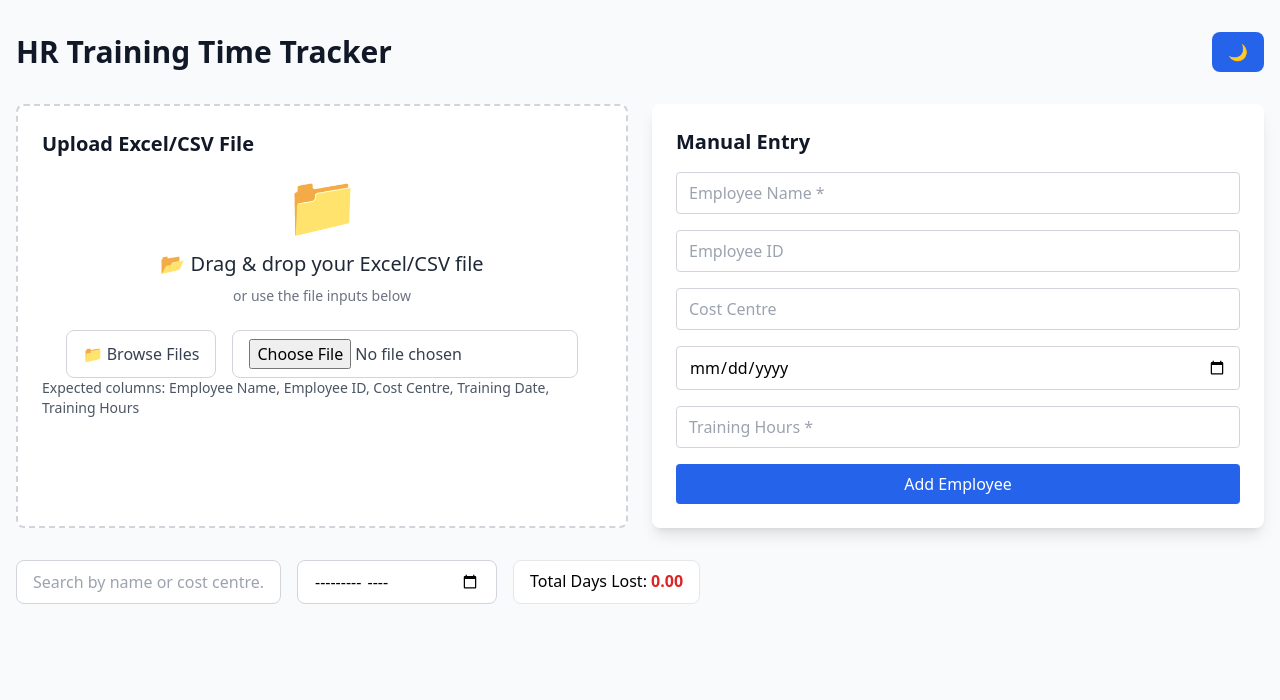
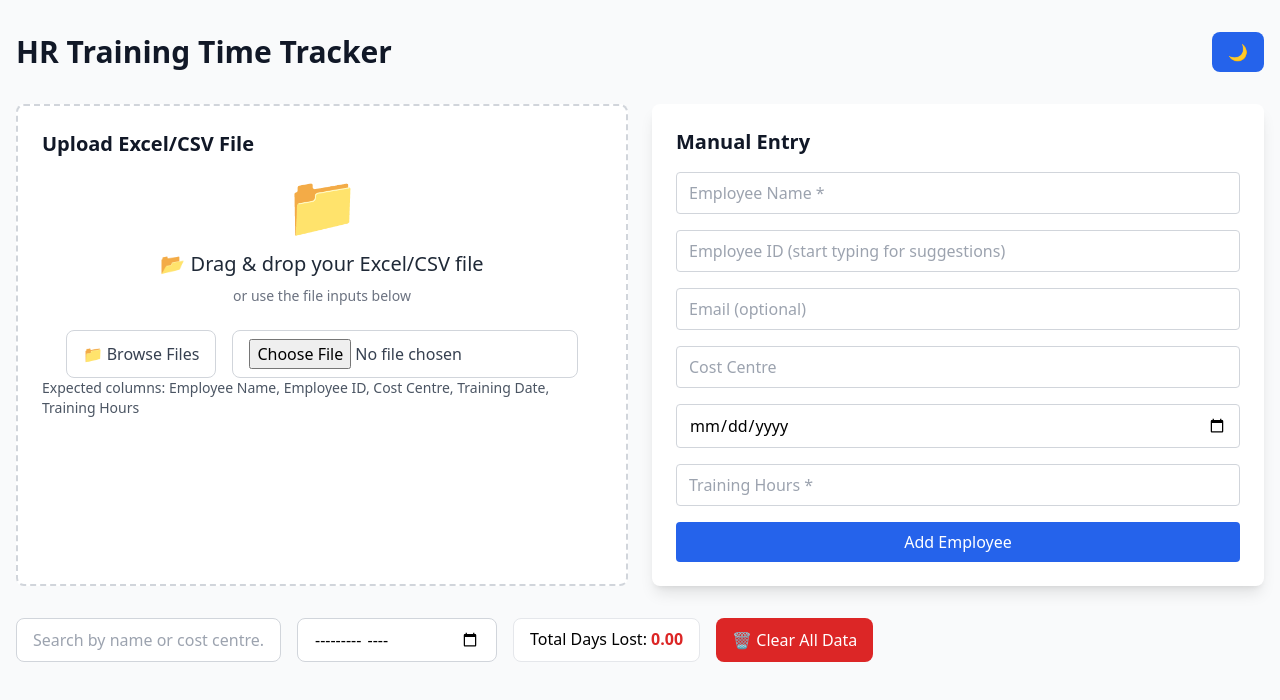
Before and after one commit to FRIEZEWANDABWA/rachael, a React (Create React App) app: page / in a window 1280 px wide. Shown: the top 700 px of the page. Built offline with nearby package versions, Linux system fonts and the light colour scheme.

Commit message:
Add localStorage for persistent data and auto-complete functionality

```diff
--- a/src/App.js
+++ b/src/App.js
@@ -1,4 +1,4 @@
-import React, { useState, useMemo } from 'react';
+import React, { useState, useMemo, useEffect } from 'react';
 import FileUpload from './components/FileUpload';
 import ManualInputForm from './components/ManualInputForm';
 import EmployeeTable from './components/EmployeeTable';
@@ -11,6 +11,29 @@ function App() {
   const [darkMode, setDarkMode] = useState(false);
   const [dateFilter, setDateFilter] = useState('');
   const [searchTerm, setSearchTerm] = useState('');
+  const [employeeDatabase, setEmployeeDatabase] = useState({});
+
+  // Load data from localStorage on startup
+  useEffect(() => {
+    const savedEmployees = localStorage.getItem('hrTrainingData');
+    const savedDatabase = localStorage.getItem('hrEmployeeDatabase');
+
+    if (savedEmployees) {
+      setEmployees(JSON.parse(savedEmployees));
+    }
+    if (savedDatabase) {
+      setEmployeeDatabase(JSON.parse(savedDatabase));
+    }
+  }, []);
+
+  // Save to localStorage whenever data changes
+  useEffect(() => {
+    localStorage.setItem('hrTrainingData', JSON.stringify(employees));
+  }, [employees]);
+
+  useEffect(() => {
+    localStorage.setItem('hrEmployeeDatabase', JSON.stringify(employeeDatabase));
+  }, [employeeDatabase]);
 
   const filteredEmployees = useMemo(() => {
     return employees.filter(emp => {
@@ -35,7 +58,23 @@ function App() {
 
   const addEmployee = (employee) => {
     const daysLost = employee.hours / 8;
-    setEmployees(prev => [...prev, { ...employee, daysLost, id: Date.now() }]);
+    const newEmployee = { ...employee, daysLost, id: Date.now() };
+
+    // Add to employees list
+    setEmployees(prev => [...prev, newEmployee]);
+
+    // Update employee database for auto-complete
+    if (employee.name && employee.employeeId) {
+      setEmployeeDatabase(prev => ({
+        ...prev,
+        [employee.employeeId.toLowerCase()]: {
+          name: employee.name,
+          employeeId: employee.employeeId,
+          costCentre: employee.costCentre,
+          email: employee.email || ''
+        }
+      }));
+    }
   };
 
   const addEmployees = (employeeList) => {
@@ -44,7 +83,22 @@ function App() {
       daysLost: emp.hours / 8,
       id: Date.now() + Math.random()
     }));
+
     setEmployees(prev => [...prev, ...processedEmployees]);
+
+    // Update employee database from bulk upload
+    const newDatabase = { ...employeeDatabase };
+    employeeList.forEach(emp => {
+      if (emp.name && emp.employeeId) {
+        newDatabase[emp.employeeId.toLowerCase()] = {
+          name: emp.name,
+          employeeId: emp.employeeId,
+          costCentre: emp.costCentre,
+          email: emp.email || ''
+        };
+      }
+    });
+    setEmployeeDatabase(newDatabase);
   };
 
   return (
@@ -64,7 +118,11 @@ function App() {
 
         <div className="grid grid-cols-1 lg:grid-cols-2 gap-6 mb-8">
           <FileUpload onUpload={addEmployees} darkMode={darkMode} />
-          <ManualInputForm onSubmit={addEmployee} darkMode={darkMode} />
+          <ManualInputForm
+            onSubmit={addEmployee}
+            darkMode={darkMode}
+            employeeDatabase={employeeDatabase}
+          />
         </div>
 
         <div className="mb-6 flex flex-col sm:flex-row gap-4">
@@ -84,6 +142,17 @@ function App() {
           <div className={`px-4 py-2 rounded-lg ${darkMode ? 'bg-gray-800 text-white' : 'bg-white'} border`}>
             Total Days Lost: <span className="font-bold text-red-600">{totalDaysLost.toFixed(2)}</span>
           </div>
+          <button
+            onClick={() => {
+              localStorage.removeItem('hrTrainingData');
+              localStorage.removeItem('hrEmployeeDatabase');
+              setEmployees([]);
+              setEmployeeDatabase({});
+            }}
+            className="px-4 py-2 bg-red-600 text-white rounded-lg hover:bg-red-700"
+          >
+            🗑️ Clear All Data
+          </button>
         </div>
 
         {employees.length > 0 && (
--- a/src/components/ManualInputForm.jsx
+++ b/src/components/ManualInputForm.jsx
@@ -1,13 +1,15 @@
 import React, { useState } from 'react';
 
-const ManualInputForm = ({ onSubmit, darkMode }) => {
+const ManualInputForm = ({ onSubmit, darkMode, employeeDatabase }) => {
   const [formData, setFormData] = useState({
     name: '',
     employeeId: '',
     costCentre: '',
     date: '',
-    hours: ''
+    hours: '',
+    email: ''
   });
+  const [suggestions, setSuggestions] = useState([]);
 
   const handleSubmit = (e) => {
     e.preventDefault();
@@ -19,14 +21,53 @@ const ManualInputForm = ({ onSubmit, darkMode }) => {
       ...formData,
       hours: parseFloat(formData.hours)
     });
-    setFormData({ name: '', employeeId: '', costCentre: '', date: '', hours: '' });
+    setFormData({ name: '', employeeId: '', costCentre: '', date: '', hours: '', email: '' });
+    setSuggestions([]);
   };
 
   const handleChange = (e) => {
+    const { name, value } = e.target;
+
     setFormData(prev => ({
       ...prev,
-      [e.target.name]: e.target.value
+      [name]: value
     }));
+
+    // Auto-complete logic
+    if (name === 'employeeId' && value.length > 0) {
+      const matches = Object.values(employeeDatabase).filter(emp =>
+        emp.employeeId.toLowerCase().includes(value.toLowerCase()) ||
+        emp.name.toLowerCase().includes(value.toLowerCase())
+      );
+      setSuggestions(matches.slice(0, 5));
+    } else {
+      setSuggestions([]);
+    }
+
+    // Auto-fill if exact match found
+    if (name === 'employeeId') {
+      const exactMatch = employeeDatabase[value.toLowerCase()];
+      if (exactMatch) {
+        setFormData(prev => ({
+          ...prev,
+          name: exactMatch.name,
+          costCentre: exactMatch.costCentre,
+          email: exactMatch.email
+        }));
+        setSuggestions([]);
+      }
+    }
+  };
+
+  const selectSuggestion = (employee) => {
+    setFormData(prev => ({
+      ...prev,
+      name: employee.name,
+      employeeId: employee.employeeId,
+      costCentre: employee.costCentre,
+      email: employee.email
+    }));
+    setSuggestions([]);
   };
 
   return (
@@ -44,11 +85,36 @@ const ManualInputForm = ({ onSubmit, darkMode }) => {
           className={`w-full px-3 py-2 rounded border ${darkMode ? 'bg-gray-700 text-white border-gray-600' : 'bg-white border-gray-300'}`}
           required
         />
+
+        <div className="relative">
+          <input
+            type="text"
+            name="employeeId"
+            placeholder="Employee ID (start typing for suggestions)"
+            value={formData.employeeId}
+            onChange={handleChange}
+            className={`w-full px-3 py-2 rounded border ${darkMode ? 'bg-gray-700 text-white border-gray-600' : 'bg-white border-gray-300'}`}
+          />
+          {suggestions.length > 0 && (
+            <div className={`absolute z-10 w-full mt-1 rounded border shadow-lg ${darkMode ? 'bg-gray-700 border-gray-600' : 'bg-white border-gray-300'}`}>
+              {suggestions.map((emp, index) => (
+                <div
+                  key={index}
+                  onClick={() => selectSuggestion(emp)}
+                  className={`px-3 py-2 cursor-pointer hover:${darkMode ? 'bg-gray-600' : 'bg-gray-100'}`}
+                >
+                  <div className={`font-medium ${darkMode ? 'text-white' : 'text-gray-900'}`}>{emp.name}</div>
+                  <div className={`text-sm ${darkMode ? 'text-gray-400' : 'text-gray-600'}`}>{emp.employeeId} • {emp.costCentre}</div>
+                </div>
+              ))}
+            </div>
+          )}
+        </div>
         <input
-          type="text"
-          name="employeeId"
-          placeholder="Employee ID"
-          value={formData.employeeId}
+          type="email"
+          name="email"
+          placeholder="Email (optional)"
+          value={formData.email}
           onChange={handleChange}
           className={`w-full px-3 py-2 rounded border ${darkMode ? 'bg-gray-700 text-white border-gray-600' : 'bg-white border-gray-300'}`}
         />
```
